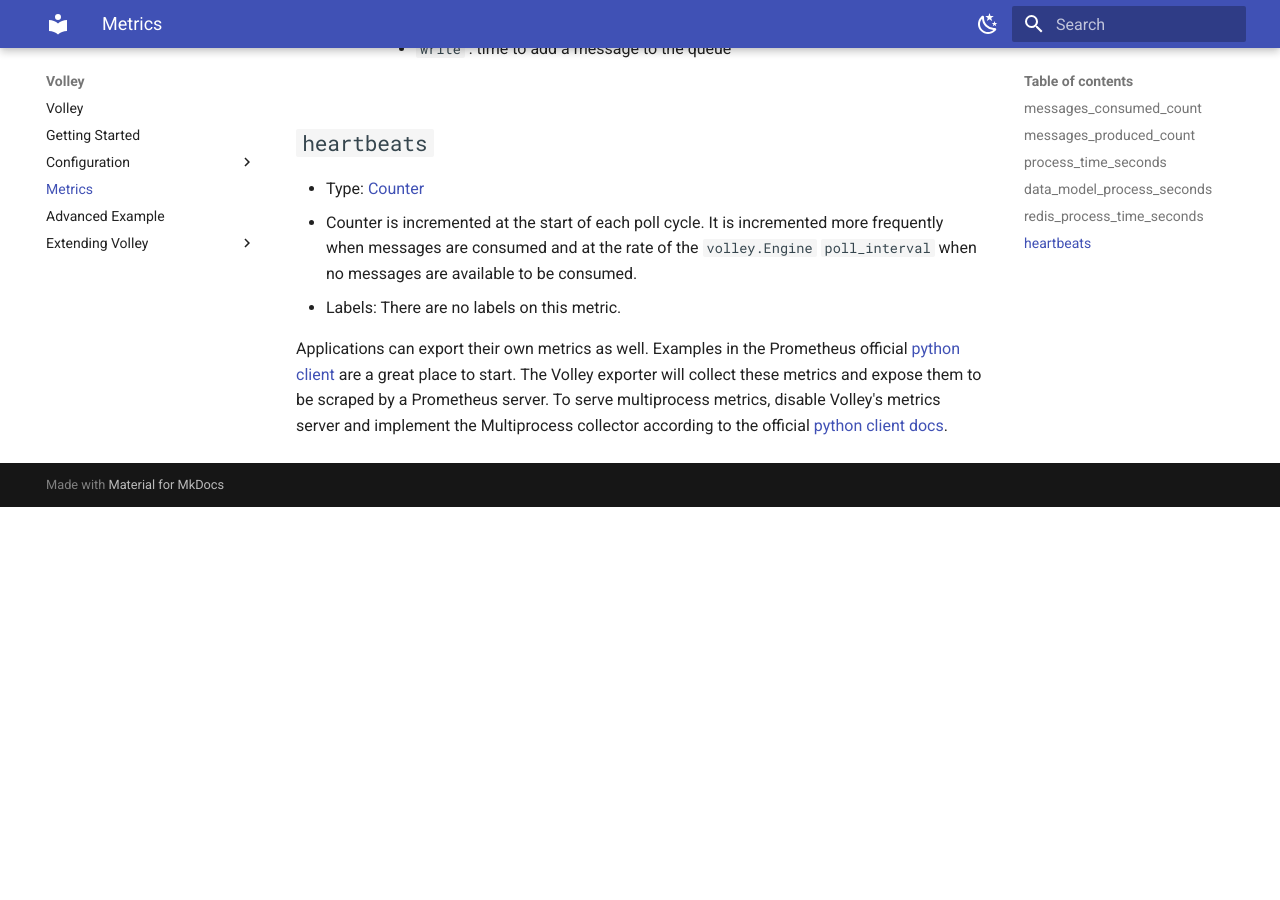
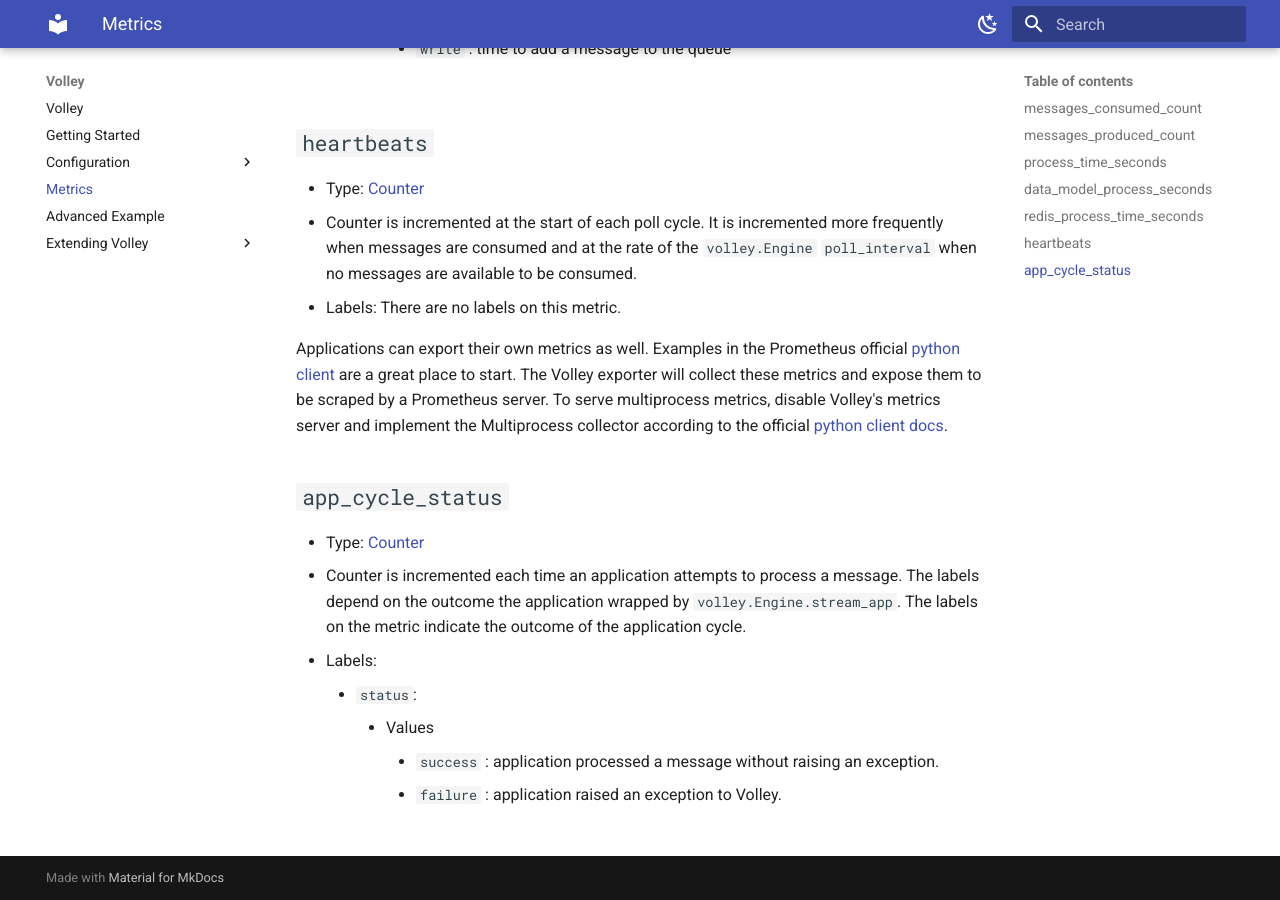
Before and after one commit to shipt/py-volley, an MkDocs documentation site: the page built from docs/docs/metrics.md, in a window 1280 px wide and 900 px high, scrolled down 2183 px. Built offline with MkDocs 1.6.1 and Material for MkDocs 9.7.7, drawn with Linux system fonts in a browser that asks for light colours; before the commit the page ends 2690 px from its top, so only the background shows below that.

Commit message:
add documentation for metric

```diff
--- a/docs/docs/metrics.md
+++ b/docs/docs/metrics.md
@@ -70,3 +70,13 @@ All metrics contain the label `volley_app` which is directly tied to the `app_na
 - Labels: There are no labels on this metric.
 
 Applications can export their own metrics as well. Examples in the Prometheus official [python client](https://github.com/prometheus/client_python) are a great place to start. The Volley exporter will collect these metrics and expose them to be scraped by a Prometheus server. To serve multiprocess metrics, disable Volley's metrics server and implement the Multiprocess collector according to the official [python client docs](https://github.com/prometheus/client_python).
+
+
+## `app_cycle_status`
+- Type: [Counter](https://prometheus.io/docs/concepts/metric_types/#counter)
+- Counter is incremented each time an application attempts to process a message. The labels depend on the outcome the application wrapped by `volley.Engine.stream_app`. The labels on the metric indicate the outcome of the application cycle.
+- Labels:
+    - `status`:
+        - Values
+            - `success` : application processed a message without raising an exception.
+            - `failure` : application raised an exception to Volley.
```
